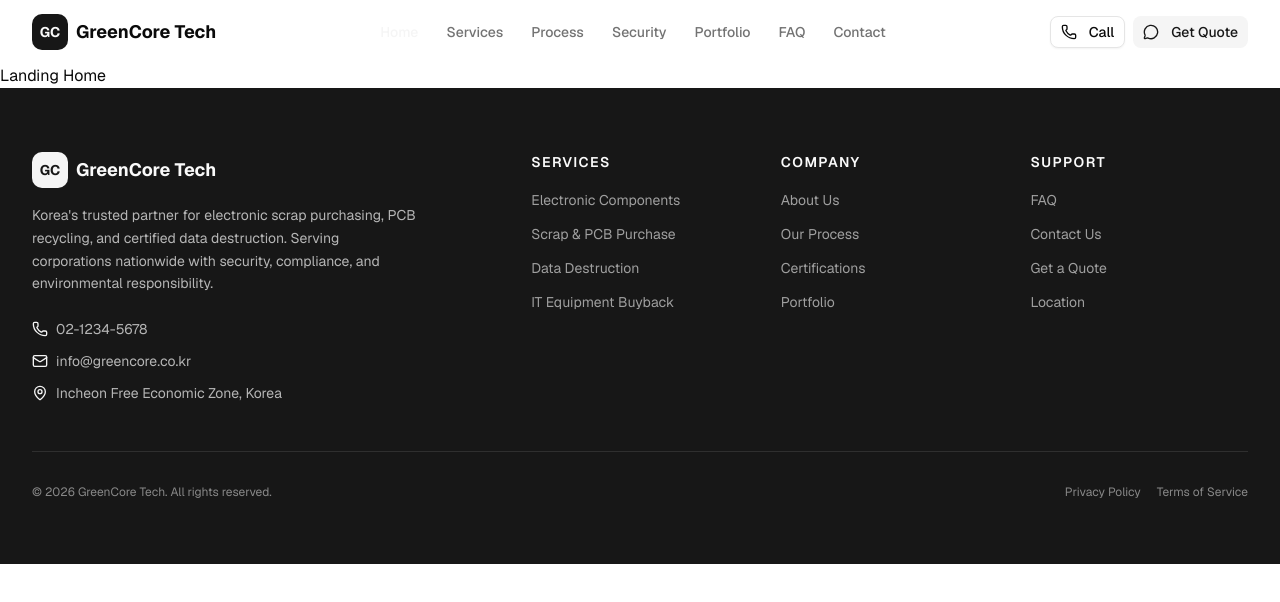
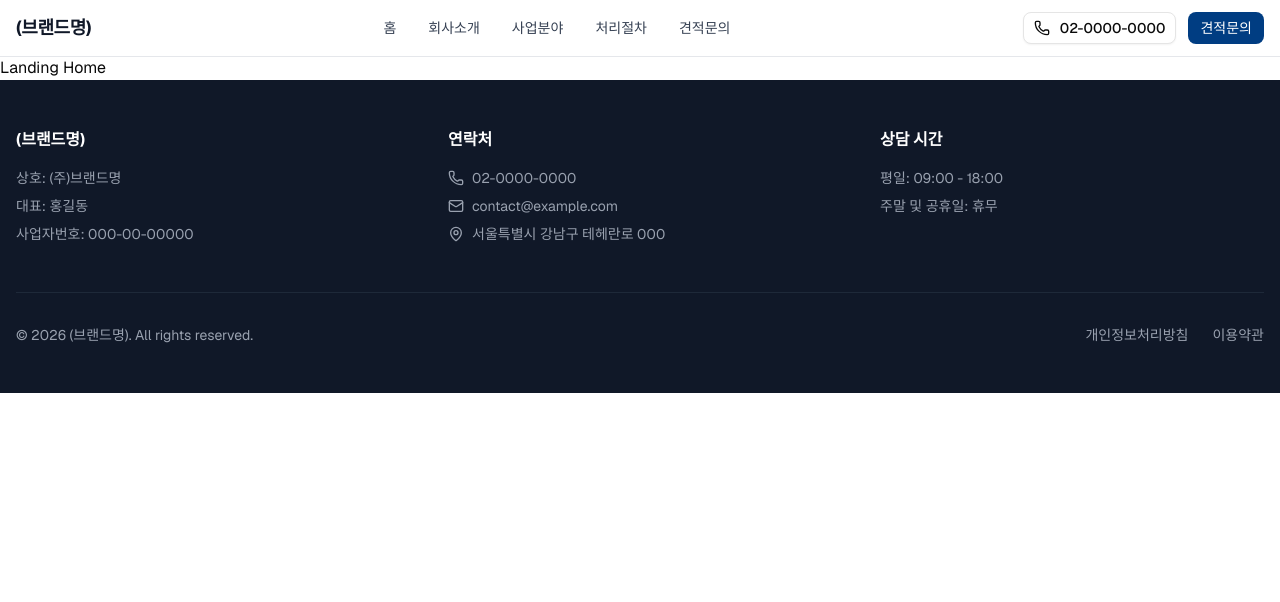
Before and after one commit to AMeaningfulStar/b2b-portal, a Next.js app: page / in a window 1280 px wide. Shown: the top 602 px of the page. Built offline with nearby package versions, Linux system fonts and the light colour scheme.

Commit message:
feat: 랜딩 공통 UI 컴포넌트 구조 교체
- 랜딩 페이지 헤더 및 푸터 컴포넌트를 새로운 UI 구조로 교체
- 스크롤 상단 이동용 플로팅 버튼 추가
- 랜딩 공통 인터랙션 및 CTA 구조 반영

```diff
--- a/app/(landing)/layout.tsx
+++ b/app/(landing)/layout.tsx
@@ -1,5 +1,6 @@
 import type { ReactNode } from 'react'
 
+import { FloatingButton } from '@/components/landing/floating-button'
 import { SiteFooter } from '@/components/landing/site-footer'
 import { SiteHeader } from '@/components/landing/site-header'
 
@@ -11,8 +12,9 @@ export default function LandingLayout({ children }: LandingLayoutProps) {
   return (
     <div className="bg-background text-foreground min-h-screen">
       <SiteHeader />
-      <main className="pt-16">{children}</main>
+      <main className="pt-14">{children}</main>
       <SiteFooter />
+      <FloatingButton />
     </div>
   )
 }
--- /dev/null
+++ b/components/landing/floating-button.tsx
@@ -0,0 +1,36 @@
+'use client'
+
+import { ArrowUp } from 'lucide-react'
+import { useEffect, useState } from 'react'
+
+import { Button } from '@/components/ui/button'
+
+export function FloatingButton() {
+  const [isVisible, setIsVisible] = useState(false)
+
+  useEffect(() => {
+    const toggleVisibility = () => {
+      setIsVisible(window.pageYOffset > 300)
+    }
+
+    window.addEventListener('scroll', toggleVisibility)
+    return () => window.removeEventListener('scroll', toggleVisibility)
+  }, [])
+
+  const scrollToTop = () => {
+    window.scrollTo({ top: 0, behavior: 'smooth' })
+  }
+
+  if (!isVisible) return null
+
+  return (
+    <Button
+      onClick={scrollToTop}
+      className="fixed right-8 bottom-8 z-40 h-12 w-12 rounded bg-[#003d82] p-0 text-white hover:bg-[#002a5c]"
+      size="icon"
+      aria-label="맨 위로 이동"
+    >
+      <ArrowUp className="h-5 w-5" />
+    </Button>
+  )
+}
--- a/components/landing/site-footer.tsx
+++ b/components/landing/site-footer.tsx
@@ -1,88 +1,57 @@
 import { Mail, MapPin, Phone } from 'lucide-react'
-
-const footerLinks = {
-  Services: [
-    { label: 'Electronic Components', href: '#services' },
-    { label: 'Scrap & PCB Purchase', href: '#services' },
-    { label: 'Data Destruction', href: '#services' },
-    { label: 'IT Equipment Buyback', href: '#services' },
-  ],
-  Company: [
-    { label: 'About Us', href: '#hero' },
-    { label: 'Our Process', href: '#process' },
-    { label: 'Certifications', href: '#security' },
-    { label: 'Portfolio', href: '#portfolio' },
-  ],
-  Support: [
-    { label: 'FAQ', href: '#faq' },
-    { label: 'Contact Us', href: '#contact' },
-    { label: 'Get a Quote', href: '#contact' },
-    { label: 'Location', href: '#location' },
-  ],
-}
 
 export function SiteFooter() {
   return (
-    <footer className="bg-primary py-12 lg:py-16">
-      <div className="mx-auto max-w-7xl px-4 lg:px-8">
-        <div className="grid gap-8 lg:grid-cols-5">
-          <div className="lg:col-span-2">
-            <div className="mb-4 flex items-center gap-2">
-              <div className="bg-accent flex h-9 w-9 items-center justify-center rounded-lg">
-                <span className="text-accent-foreground text-sm font-bold">GC</span>
+    <footer className="bg-gray-900 text-gray-400">
+      <div className="container mx-auto px-4 py-12">
+        <div className="grid grid-cols-1 gap-12 md:grid-cols-3">
+          <div>
+            <h3 className="mb-4 text-base font-bold text-white">(브랜드명)</h3>
+            <div className="space-y-2 text-sm">
+              <p>상호: (주)브랜드명</p>
+              <p>대표: 홍길동</p>
+              <p>사업자번호: 000-00-00000</p>
+            </div>
+          </div>
+
+          <div>
+            <h3 className="mb-4 text-base font-bold text-white">연락처</h3>
+            <div className="space-y-2 text-sm">
+              <div className="flex items-center gap-2">
+                <Phone className="h-4 w-4" />
+                <span>02-0000-0000</span>
               </div>
-              <span className="text-primary-foreground text-lg font-bold">GreenCore Tech</span>
-            </div>
-            <p className="text-primary-foreground/70 mb-6 max-w-sm text-sm leading-relaxed">
-              Korea&apos;s trusted partner for electronic scrap purchasing, PCB recycling, and certified data
-              destruction. Serving corporations nationwide with security, compliance, and environmental responsibility.
-            </p>
-            <div className="flex flex-col gap-3">
-              <div className="text-primary-foreground/70 flex items-center gap-2 text-sm">
-                <Phone className="text-accent h-4 w-4" />
-                02-1234-5678
+              <div className="flex items-center gap-2">
+                <Mail className="h-4 w-4" />
+                <span>contact@example.com</span>
               </div>
-              <div className="text-primary-foreground/70 flex items-center gap-2 text-sm">
-                <Mail className="text-accent h-4 w-4" />
-                info@greencore.co.kr
-              </div>
-              <div className="text-primary-foreground/70 flex items-center gap-2 text-sm">
-                <MapPin className="text-accent h-4 w-4" />
-                Incheon Free Economic Zone, Korea
+              <div className="flex items-center gap-2">
+                <MapPin className="h-4 w-4" />
+                <span>서울특별시 강남구 테헤란로 000</span>
               </div>
             </div>
           </div>
 
-          {Object.entries(footerLinks).map(([title, links]) => (
-            <div key={title}>
-              <h3 className="text-primary-foreground mb-4 text-sm font-semibold tracking-widest uppercase">{title}</h3>
-              <ul className="flex flex-col gap-2.5">
-                {links.map((link) => (
-                  <li key={link.label}>
-                    <a
-                      href={link.href}
-                      className="text-primary-foreground/60 hover:text-accent text-sm transition-colors"
-                    >
-                      {link.label}
-                    </a>
-                  </li>
-                ))}
-              </ul>
+          <div>
+            <h3 className="mb-4 text-base font-bold text-white">상담 시간</h3>
+            <div className="space-y-2 text-sm">
+              <p>평일: 09:00 - 18:00</p>
+              <p>주말 및 공휴일: 휴무</p>
             </div>
-          ))}
+          </div>
         </div>
 
-        <div className="border-primary-foreground/10 mt-12 flex flex-col items-center justify-between gap-4 border-t pt-8 sm:flex-row">
-          <p className="text-primary-foreground/50 text-xs">
-            &copy; {new Date().getFullYear()} GreenCore Tech. All rights reserved.
-          </p>
-          <div className="flex gap-4">
-            <a href="#" className="text-primary-foreground/50 hover:text-accent text-xs">
-              Privacy Policy
-            </a>
-            <a href="#" className="text-primary-foreground/50 hover:text-accent text-xs">
-              Terms of Service
-            </a>
+        <div className="mt-12 border-t border-gray-800 pt-8">
+          <div className="flex flex-col items-center justify-between gap-4 text-sm md:flex-row">
+            <p>&copy; 2026 (브랜드명). All rights reserved.</p>
+            <div className="flex gap-6">
+              <a href="#" className="hover:text-white">
+                개인정보처리방침
+              </a>
+              <a href="#" className="hover:text-white">
+                이용약관
+              </a>
+            </div>
           </div>
         </div>
       </div>
--- a/components/landing/site-header.tsx
+++ b/components/landing/site-header.tsx
@@ -1,139 +1,114 @@
 'use client'
 
+import { Menu, Phone, X } from 'lucide-react'
+import { useState } from 'react'
+
 import { Button } from '@/components/ui/button'
-import { Sheet, SheetContent, SheetTrigger } from '@/components/ui/sheet'
-import { Menu, MessageCircle, Phone } from 'lucide-react'
-import { useEffect, useState } from 'react'
 
-const NAV_ITEMS = [
-  { label: 'Home', href: '#hero' },
-  { label: 'Services', href: '#services' },
-  { label: 'Process', href: '#process' },
-  { label: 'Security', href: '#security' },
-  { label: 'Portfolio', href: '#portfolio' },
-  { label: 'FAQ', href: '#faq' },
-  { label: 'Contact', href: '#contact' },
+const menuItems = [
+  { label: '홈', href: '#home' },
+  { label: '회사소개', href: '#about' },
+  { label: '사업분야', href: '#services' },
+  { label: '처리절차', href: '#process' },
+  { label: '견적문의', href: '#quote' },
 ]
 
 export function SiteHeader() {
-  const [activeSection, setActiveSection] = useState('hero')
-  const [scrolled, setScrolled] = useState(false)
-  const [open, setOpen] = useState(false)
-
-  useEffect(() => {
-    const handleScroll = () => {
-      setScrolled(window.scrollY > 20)
-
-      const sections = NAV_ITEMS.map((item) => item.href.replace('#', ''))
-      for (let i = sections.length - 1; i >= 0; i--) {
-        const el = document.getElementById(sections[i])
-        if (el) {
-          const rect = el.getBoundingClientRect()
-          if (rect.top <= 100) {
-            setActiveSection(sections[i])
-            break
-          }
-        }
-      }
-    }
-
-    window.addEventListener('scroll', handleScroll, { passive: true })
-    return () => window.removeEventListener('scroll', handleScroll)
-  }, [])
+  const [isMenuOpen, setIsMenuOpen] = useState(false)
 
   return (
-    <header
-      className={`fixed top-0 right-0 left-0 z-50 transition-all duration-300 ${
-        scrolled ? 'bg-card/95 border-border border-b shadow-sm backdrop-blur-md' : 'bg-transparent'
-      }`}
-    >
-      <div className="mx-auto flex h-16 max-w-7xl items-center justify-between px-4 lg:px-8">
-        <a href="#hero" className="flex items-center gap-2">
-          <div className="bg-primary flex h-9 w-9 items-center justify-center rounded-lg">
-            <span className="text-primary-foreground text-sm font-bold">GC</span>
+    <header className="fixed top-0 right-0 left-0 z-50 border-b border-gray-200 bg-white">
+      <div className="container mx-auto px-4">
+        <div className="flex h-14 items-center justify-between">
+          <div className="flex items-center">
+            <a href="#home" className="text-lg font-bold tracking-tight text-gray-900">
+              (브랜드명)
+            </a>
           </div>
-          <span
-            className={`text-lg font-bold transition-colors ${scrolled ? 'text-foreground' : 'text-card-foreground'}`}
-          >
-            GreenCore Tech
-          </span>
-        </a>
 
-        <nav className="hidden items-center gap-1 lg:flex">
-          {NAV_ITEMS.map((item) => (
-            <a
-              key={item.href}
-              href={item.href}
-              className={`rounded-md px-3 py-2 text-sm font-medium transition-colors ${
-                activeSection === item.href.replace('#', '')
-                  ? 'text-accent'
-                  : scrolled
-                    ? 'text-muted-foreground hover:text-foreground'
-                    : 'text-muted-foreground hover:text-foreground'
-              }`}
-            >
+          <nav className="hidden items-center space-x-8 md:flex">
+            {menuItems.map((item) => (
+              <a key={item.label} href={item.href} className="text-sm font-medium text-gray-700 hover:text-gray-900">
                 {item.label}
               </a>
             ))}
           </nav>
 
-        <div className="hidden items-center gap-2 lg:flex">
-          <Button variant="outline" size="sm" asChild>
-            <a href="tel:+8210-0000-0000">
-              <Phone className="mr-1.5 h-4 w-4" />
-              Call
-            </a>
+          <div className="hidden items-center space-x-3 md:flex">
+            <Button
+              variant="outline"
+              size="sm"
+              className="text-sm"
+              onClick={() => {
+                window.location.href = 'tel:02-0000-0000'
+              }}
+            >
+              <Phone className="mr-1 h-4 w-4" />
+              02-0000-0000
             </Button>
-          <Button size="sm" className="bg-accent text-accent-foreground hover:bg-accent/90" asChild>
-            <a href="#contact">
-              <MessageCircle className="mr-1.5 h-4 w-4" />
-              Get Quote
-            </a>
+
+            <Button
+              size="sm"
+              className="bg-[#003d82] text-sm text-white hover:bg-[#002a5c]"
+              onClick={() => {
+                document.getElementById('quote')?.scrollIntoView({ behavior: 'smooth' })
+              }}
+            >
+              견적문의
             </Button>
           </div>
 
-        <Sheet open={open} onOpenChange={setOpen}>
-          <SheetTrigger asChild className="lg:hidden">
-            <Button variant="ghost" size="icon">
-              <Menu className="h-5 w-5" />
-              <span className="sr-only">Toggle menu</span>
-            </Button>
-          </SheetTrigger>
-          <SheetContent side="right" className="bg-card w-72">
-            <div className="flex flex-col gap-6 pt-8">
-              <nav className="flex flex-col gap-1">
-                {NAV_ITEMS.map((item) => (
+          <button
+            type="button"
+            className="p-2 md:hidden"
+            onClick={() => setIsMenuOpen((prev) => !prev)}
+            aria-label="모바일 메뉴 열기"
+            aria-expanded={isMenuOpen}
+          >
+            {isMenuOpen ? <X className="h-5 w-5" /> : <Menu className="h-5 w-5" />}
+          </button>
+        </div>
+
+        {isMenuOpen && (
+          <div className="border-t border-gray-200 py-4 md:hidden">
+            <nav className="flex flex-col space-y-3">
+              {menuItems.map((item) => (
                 <a
-                    key={item.href}
+                  key={item.label}
                   href={item.href}
-                    onClick={() => setOpen(false)}
-                    className={`rounded-md px-3 py-2.5 text-sm font-medium transition-colors ${
-                      activeSection === item.href.replace('#', '')
-                        ? 'bg-accent/10 text-accent'
-                        : 'text-muted-foreground hover:text-foreground'
-                    }`}
+                  className="text-sm font-medium text-gray-700 hover:text-gray-900"
+                  onClick={() => setIsMenuOpen(false)}
                 >
                   {item.label}
                 </a>
               ))}
-              </nav>
-              <div className="flex flex-col gap-2 px-3">
-                <Button variant="outline" size="sm" asChild>
-                  <a href="tel:+8210-0000-0000">
-                    <Phone className="mr-1.5 h-4 w-4" />
-                    Call Now
-                  </a>
+
+              <div className="flex flex-col space-y-2 border-t border-gray-200 pt-3">
+                <Button
+                  variant="outline"
+                  size="sm"
+                  onClick={() => {
+                    window.location.href = 'tel:02-0000-0000'
+                  }}
+                >
+                  <Phone className="mr-1 h-4 w-4" />
+                  02-0000-0000
                 </Button>
-                <Button size="sm" className="bg-accent text-accent-foreground hover:bg-accent/90" asChild>
-                  <a href="#contact" onClick={() => setOpen(false)}>
-                    <MessageCircle className="mr-1.5 h-4 w-4" />
-                    Get Quote
-                  </a>
+
+                <Button
+                  size="sm"
+                  className="bg-[#003d82] text-white hover:bg-[#002a5c]"
+                  onClick={() => {
+                    document.getElementById('quote')?.scrollIntoView({ behavior: 'smooth' })
+                    setIsMenuOpen(false)
+                  }}
+                >
+                  견적문의
                 </Button>
               </div>
+            </nav>
           </div>
-          </SheetContent>
-        </Sheet>
+        )}
       </div>
     </header>
   )
```
Lines whose indentation alone changed are shown as unchanged.
